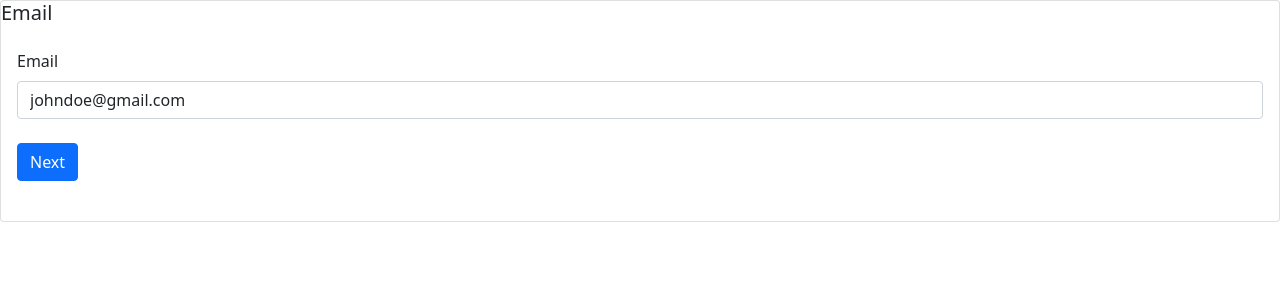
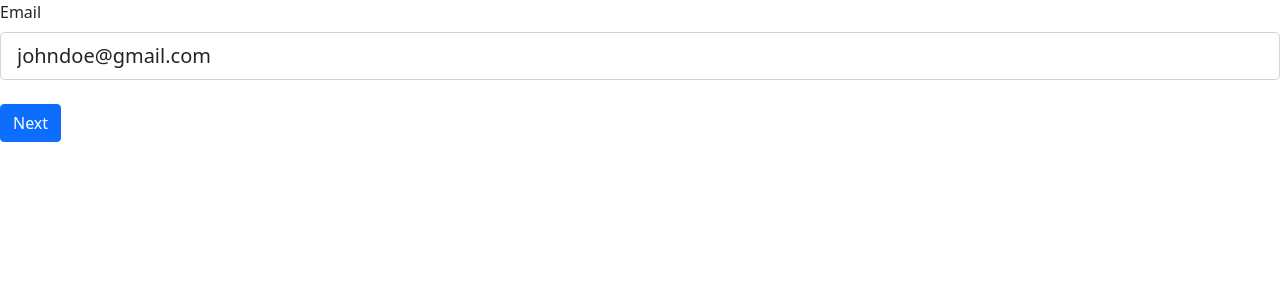
Before and after one commit to mohamedisakr/multi-step-wizard-form, a React (Create React App) app: page /step2 in a window 1280 px wide. Shown: the top 300 px of the page. Built offline with nearby package versions, Linux system fonts and the light colour scheme.

Commit message:
removing any wrapper around form

```diff
--- a/src/simple/Step1.js
+++ b/src/simple/Step1.js
@@ -23,13 +23,10 @@ export const Step1 = () => {
   };
 
   return (
-    <div className="card">
-      <h5 className="card-title">First and Last Name</h5>
-      <div className="card-body">
-        <form
-          onSubmit={handleSubmit(onSubmit)}
-          className="d-flex flex-column mt-4"
-        >
+    // <div className="card">
+    //   <h5 className="card-title">First and Last Name</h5>
+    //   <div className="card-body">
+    <form onSubmit={handleSubmit(onSubmit)} className="d-flex flex-column mt-4">
       <div className="form-outline mb-4">
         <label className="form-label" htmlFor="firstName">
           First Name
@@ -68,7 +65,7 @@ export const Step1 = () => {
 
       <button className="btn btn-primary btn-block mb-4">Next</button>
     </form>
-      </div>
-    </div>
+    //   </div>
+    // </div>
   );
 };
--- a/src/simple/Step2.js
+++ b/src/simple/Step2.js
@@ -19,10 +19,10 @@ export const Step2 = () => {
     navigate("/step3");
   };
 
+  // <div className="card">
+  //   <h5 className="card-title">Email</h5>
+  //   <div className="card-body">
   return (
-    <div className="card">
-      <h5 className="card-title">Email</h5>
-      <div className="card-body">
     <form onSubmit={handleSubmit(onSubmit)}>
       <div className="form-outline mb-4">
         <label className="form-label" htmlFor="email">
@@ -33,7 +33,7 @@ export const Step2 = () => {
           id="email"
           name="email"
           {...register("email", { required: "Email is required" })}
-              className="form-control"
+          className="form-control form-control-lg"
           placeholder="Email address *"
         />
       </div>
@@ -42,7 +42,5 @@ export const Step2 = () => {
       </span>
       <button className="btn btn-primary btn-block mb-4">Next</button>
     </form>
-      </div>
-    </div>
   );
 };
```
Lines whose indentation alone changed are shown as unchanged.
